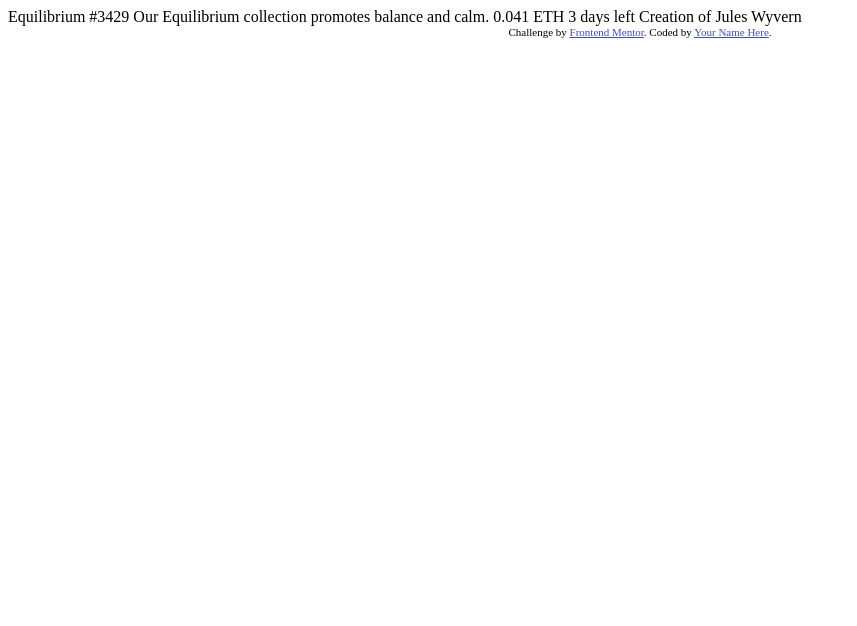
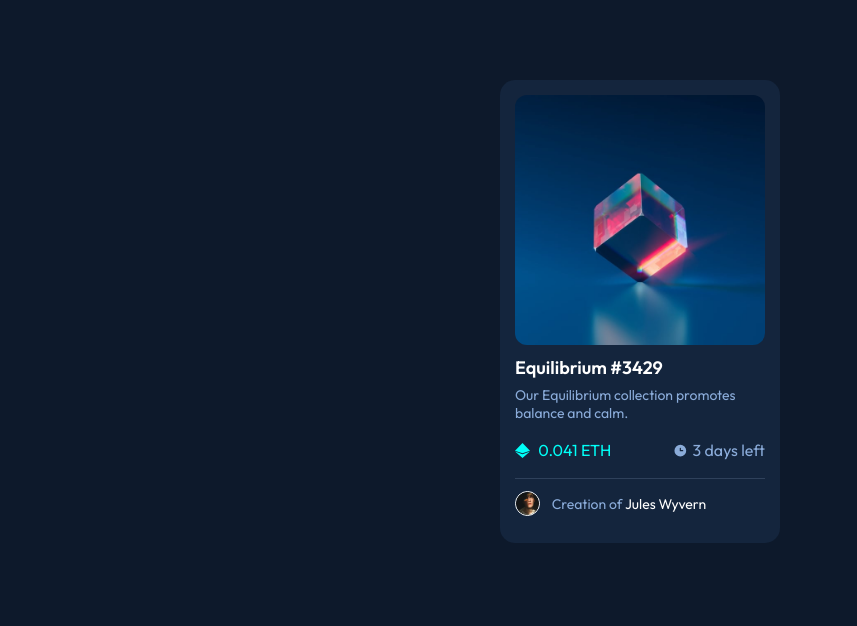
Before and after one commit to Sushil607/NFT-preview-card-component, a plain HTML site: page index.html in a window 1280 px wide. Shown: the whole page, without its empty margins (0-857 px from the left). Drawn offline with Linux system fonts and the light colour scheme.

Commit message:
designed NFT preview Card

```diff
--- a/index.html
+++ b/index.html
@@ -1,33 +1,45 @@
 <!DOCTYPE html>
 <html lang="en">
   <head>
-  <meta charset="UTF-8">
-  <meta name="viewport" content="width=device-width, initial-scale=1.0"> <!-- displays site properly based on user's device -->
-
-  <link rel="icon" type="image/png" sizes="32x32" href="./images/favicon-32x32.png">
+    <meta charset="UTF-8" />
+    <meta name="viewport" content="width=device-width, initial-scale=1.0" />
+    <link
+      rel="icon"
+      type="image/png"
+      sizes="32x32"
+      href="./images/favicon-32x32.png"
+    />
 
     <title>Frontend Mentor | NFT preview card component</title>
-
-  <!-- Feel free to remove these styles or customise in your own stylesheet 👍 -->
-  <style>
-    .attribution { font-size: 11px; text-align: center; }
-    .attribution a { color: hsl(228, 45%, 44%); }
-  </style>
+    <link rel="stylesheet" type="text/css" href="style.css" />
   </head>
   <body>
-
-  Equilibrium #3429
-
-  Our Equilibrium collection promotes balance and calm.
-
-  0.041 ETH
-  3 days left
-
-  Creation of Jules Wyvern
-
-  <div class="attribution">
-    Challenge by <a href="https://www.frontendmentor.io?ref=challenge" target="_blank">Frontend Mentor</a>.
-    Coded by <a href="#">Your Name Here</a>.
+    <div class="container">
+      <div class="header">
+        <img src="./images/image-equilibrium.jpg" alt="equilibrium image" />
+        <div class="title">Equilibrium #3429</div>
+        <p>
+          Our Equilibrium collection promotes <br />
+          balance and calm.
+        </p>
+      </div>
+      <div class="info">
+        <div class="value">
+          <img src="./images/icon-ethereum.svg" alt="ethereum icon" /> &nbsp;
+          <p>0.041 ETH</p>
+        </div>
+        <div class="time">
+          <img src="./images/icon-clock.svg" alt="clock icon" />
+          <p>3 days left</p>
+        </div>
+      </div>
+      <div class="line"></div>
+      <div class="footer">
+        <img src="./images/image-avatar.png" alt="avatar" /> &nbsp;&nbsp;
+        <div class="footer-text">
+          <p>Creation of <span>Jules Wyvern</span></p>
+        </div>
+      </div>
     </div>
   </body>
 </html>
--- /dev/null
+++ b/style.css
@@ -0,0 +1,118 @@
+@import url("https://fonts.googleapis.com/css2?family=Outfit:wght@100;200;300;400;500;600;700;800;900&display=swap");
+
+:root {
+  --Soft-blue: hsl(215, 51%, 70%);
+  --cyan: hsl(178, 100%, 50%);
+  --main-bg-color: hsl(217, 54%, 11%);
+  --card-bg-color: hsl(216, 50%, 16%);
+  --line-bg-color: hsl(215, 32%, 27%);
+  --white-color: hsl(0, 0%, 100%);
+}
+
+* {
+  padding: 0;
+  margin: 0;
+  box-sizing: border-box;
+  font-family: "Outfit", sans-serif;
+}
+
+body {
+  background-color: var(--main-bg-color);
+  display: flex;
+  flex-direction: column;
+  justify-content: center;
+  align-items: center;
+}
+
+img {
+  width: 100%;
+}
+
+.container {
+  background-color: var(--card-bg-color);
+  border-radius: 15px;
+  margin: 80px 0px;
+  padding: 15px;
+  width: 280px;
+  display: flex;
+  flex-direction: column;
+}
+
+.header .title {
+  margin: 7px 0px;
+  font-size: 18px;
+  font-weight: 600;
+  color: var(--white-color);
+}
+.header p {
+  margin: 8x 0px;
+  font-size: 14px;
+  color: var(--Soft-blue);
+}
+
+.header img {
+  border-radius: 12px;
+}
+
+.container .info {
+  margin: 18px 0px;
+  display: flex;
+  flex-direction: row;
+  justify-content: space-between;
+  align-items: center;
+}
+
+.container .info .value {
+  display: flex;
+  align-items: center;
+  justify-content: space-between;
+  color: var(--cyan);
+}
+
+.container .info .time {
+  display: flex;
+  align-items: center;
+  justify-content: space-between;
+  color: var(--Soft-blue);
+}
+
+.container .info .time img,
+.container .info .value img {
+  width: 15px;
+  height: 15px;
+  margin-right: 5px;
+}
+
+.line {
+  background-color: var(--line-bg-color);
+  height: 1px;
+}
+
+.footer {
+  padding: 12px 0px;
+  display: flex;
+  justify-content: flex-start;
+  align-items: center;
+}
+
+.footer img {
+  width: 25px;
+  height: 25px;
+  border: 1px solid #ffffff;
+  border-radius: 50%;
+  margin-right: 5px;
+}
+
+.footer-text {
+  color: var(--Soft-blue);
+  font-size: 14px;
+}
+
+.footer-text span {
+  color: #fff;
+  cursor: pointer;
+}
+
+.footer-text span:hover {
+  color: var(--cyan);
+}
```
Also changed, not shown: 3 other files. Lines whose indentation alone changed are shown as unchanged.
